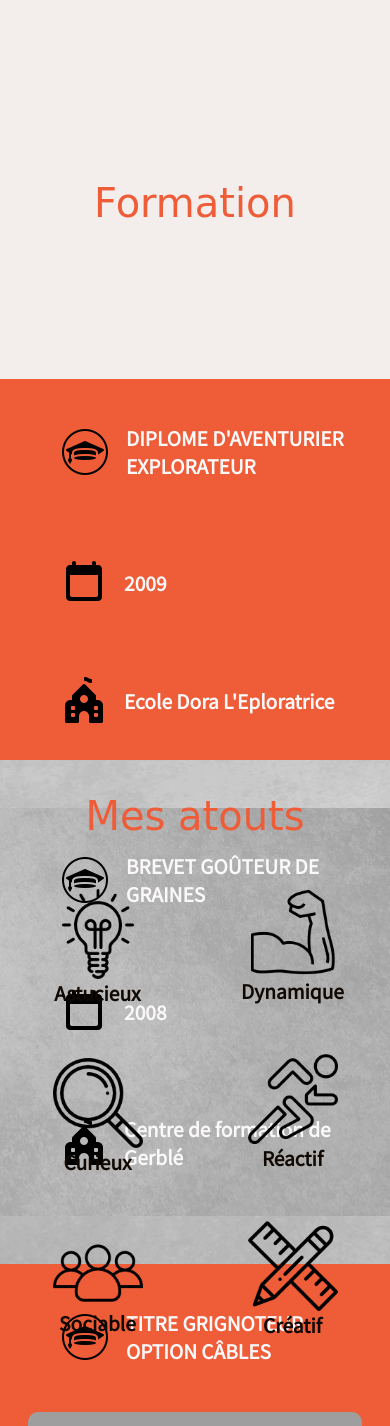
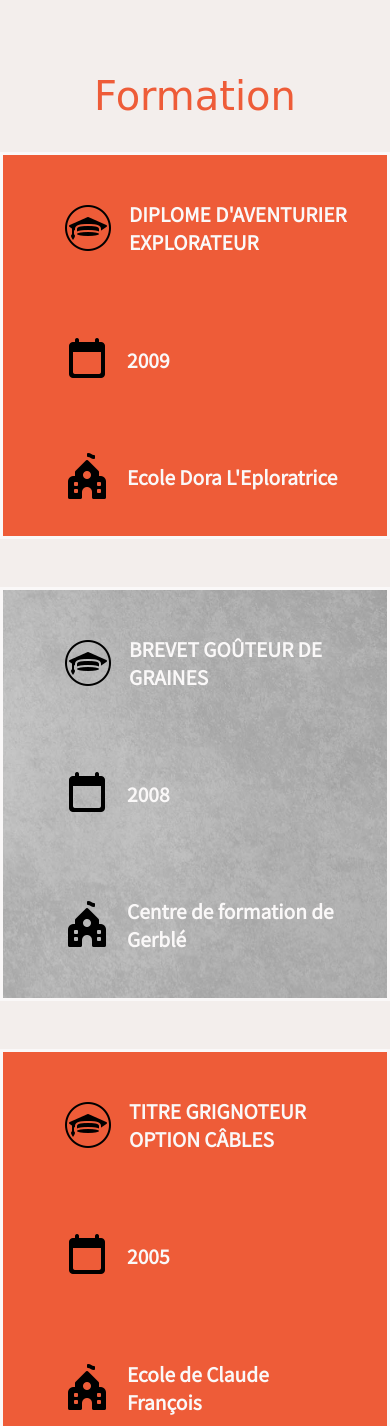
Before and after one commit to BarbaraGonthier/Online-Cv-for-fun, a PHP site: page / in a window 390 px wide; the page is wider, and only the part inside the window is pictured. Shown: the part 4797-6223 px from the top of that part. Run offline with PHP 8.4, Linux system fonts and the light colour scheme; some web fonts are replaced; grey boxes are pictures that could not be loaded.

Commit message:
resolved conflicts

```diff
--- a/style.css
+++ b/style.css
@@ -291,17 +291,13 @@ nav a {
 
 /*--      Education      --*/
 .education {
-    height: 500px;
-    margin-top: 200px;
+    height: 700px;
+    padding-top: 60px;
 }
 .global{
     display: flex;
     justify-content: space-around;
     padding-bottom: calc(var(--spacing-section)*4);
-    padding-top: calc(var(--spacing-section)*2);
-    margin-top: calc(-(var(--spacing-section)));
-
-
 }
 .global>:nth-of-type(2){
     background-color: var(--third-color);
@@ -331,6 +327,9 @@ nav a {
     padding-left: var(--spacing-2);
 }
 @media screen AND (max-width: 768px) {
+    .education{
+        height:1620px;
+    }
     .global {
         display: flex;
         flex-direction: column;
@@ -340,6 +339,7 @@ nav a {
     .formations {
         width: 100vw;
         margin-bottom: var(--spacing-6);
+        border: solid;
     }
 
     .global > :nth-of-type(2) {
```
